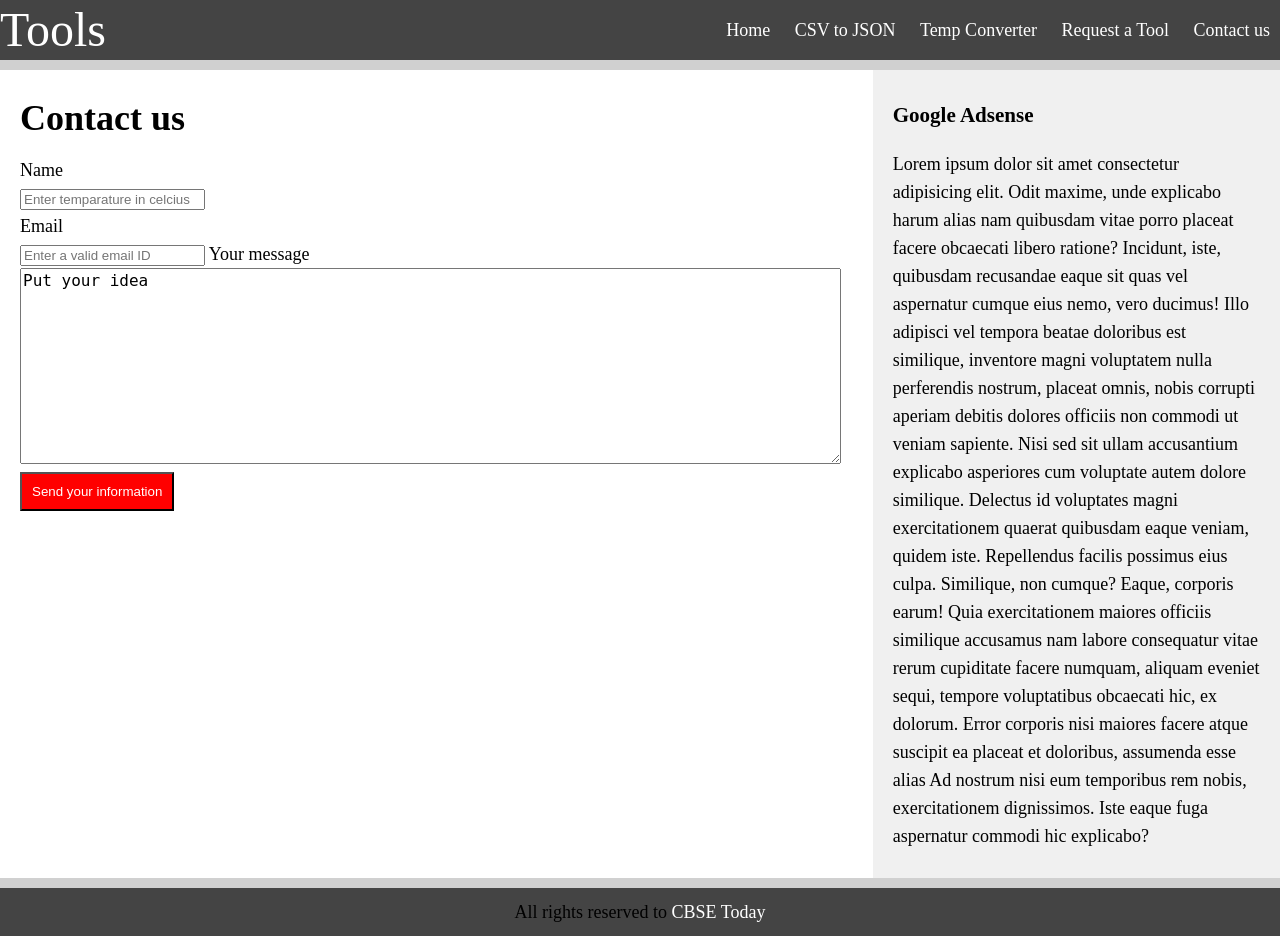
After one commit to linrakesh/Tools, a Django app: page /contact/ in a window 1280 px wide. The commit adds this page. Run offline with Django 3.2, Linux system fonts and the light colour scheme.

Commit message:
added request a tool and contact us forms

```diff
--- a/tools/templates/basic.html
+++ b/tools/templates/basic.html
@@ -20,8 +20,9 @@
                     <ul>
                         <li><a href="#">Home</a></li>
                         <li><a href="{% url 'csv_to_json' %}">CSV to JSON</a></li>
-                        <li><a href="request.html">Request a Tool</a></li>
-                        <li><a href="contact.html">Contact us</a></li>
+                        <li><a href="{% url 'temp_convert' %}">Temp Converter</a></li>
+                        <li><a href="{% url 'tool_request' %}">Request a Tool</a></li>
+                        <li><a href="{% url 'contact_us' %}">Contact us</a></li>
                     </ul>
                 </div>
             </div>
@@ -65,4 +66,5 @@
             downloadLink.click();
         }
     </script>
+
 </html>
--- /dev/null
+++ b/tools/templates/tools/contact.html
@@ -0,0 +1,17 @@
+{% extends 'basic.html' %}
+
+{% block title %} Contact us {% endblock %}
+
+{% block content %}
+<h1>Contact us</h1>
+<form action="" method="post" enctype="multipart/form-data">
+    {% csrf_token %}
+    <label for="Name">Name</label><br />
+    <input type="text" name="cel" id="cel" placeholder="Enter temparature in celcius"> <br />
+    <label for="email">Email </label> <br />
+    <input type="email" name="email" id="email" placeholder="Enter a valid email ID">
+    <label for="message">Your message</label> <br />
+    <textarea name="message" id="" cols="80" rows="10">Put your idea </textarea>
+    <button type="submit" value="submit">Send your information</button>
+</form>
+{% endblock content %}
--- a/tools/urls.py
+++ b/tools/urls.py
@@ -1,6 +1,9 @@
 from django.urls import path
-from .views import tool
+from .views import tool, temp_converter, tool_request, contact_us
 
 urlpatterns = [
     path('', tool, name="csv_to_json"),
+    path('temp/', temp_converter, name="temp_convert"),
+    path('request/', tool_request, name="tool_request"),
+    path('contact/', contact_us, name="contact_us"),
 ]
--- a/tools/views.py
+++ b/tools/views.py
@@ -63,6 +63,9 @@ def tool(request):
     else:
         return render(request, 'tools/csv_to_json.html')
 
+# function that convert csv data into html table and return to
+# its calling function
+
 
 def convert_into_html(data):
     return data
@@ -75,3 +78,27 @@ def csv_html(request):
         return render(request, 'tools/csv_to_html.html', {'csv': data, 'html_data': html_data})
     else:
         return render(request, 'tools/csv_to_html.html')
+
+
+def temp_converter(request):
+    if request.method == 'POST':
+        cel = int(request.POST['cel'])
+        fah = (cel+32)*9/5
+        return render(request, "tools/temp_conversion.html", {'cel': cel, 'fah': fah})
+    else:
+        return render(request, "tools/temp_conversion.html")
+
+
+def tool_request(request):
+    if request.method == 'POST':
+        name = request.POST['name']
+        email = request.POST['email']
+        message = request.POST['message']
+        print(name, email, message)
+        return render(request, "tools/temp_conversion.html")
+    else:
+        return render(request, "tools/request.html")
+
+
+def contact_us(request):
+    return render(request, "tools/contact.html")
```
Also changed, not shown: tools/templates/tools/request.html (added, +17 -0 lines), tools/templates/tools/temp_conversion.html (added, +16 -0 lines). Lines whose indentation alone changed are shown as unchanged.
